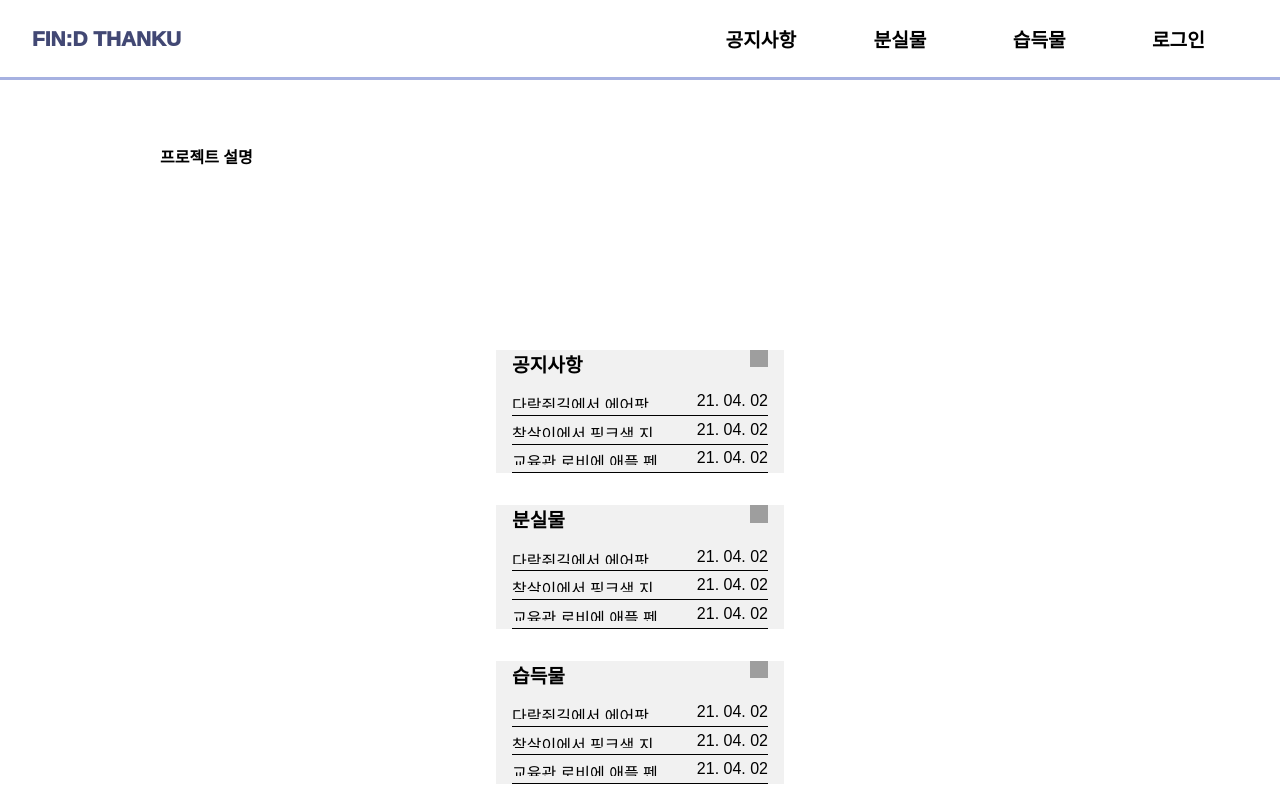
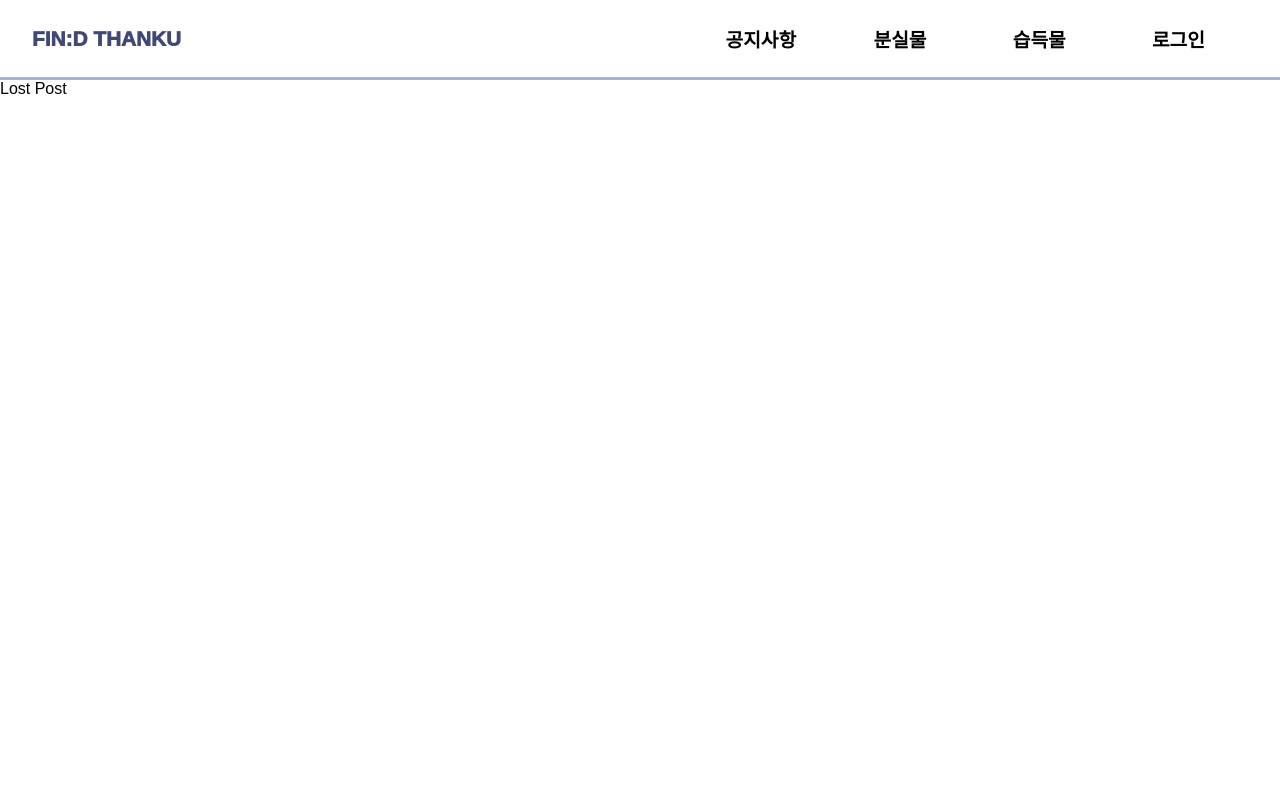
Before and after one commit to find-thanku/find-thanku-client, a React (Create React App) app: page /lost-board/post in a window 1280 px wide. Before the commit this address led to /. Built offline with nearby package versions, Linux system fonts and the light colour scheme; grey boxes are pictures that could not be loaded.

Commit message:
feat : add lost post page

```diff
--- a/src/App.tsx
+++ b/src/App.tsx
@@ -6,6 +6,7 @@ import MainPage from "../src/view/main/index";
 import Notice from "../src/view/notice/index";
 import LostBoard from "../src/view/lost-board/index";
 import LostUpload from "../src/view/lost-upload";
+import LostPost from "./view/lost-post";
 import FoundBoard from "../src/view/found-board/index";
 import Login from "../src/view/login/index";
 
@@ -19,6 +20,7 @@ const App: React.FC = () => (
           <Route path="/notice" exact component={Notice} />
           <Route path="/lost-board" exact component={LostBoard} />
           <Route path="/lost-board/upload" exact component={LostUpload} />
+          <Route path="/lost-board/post" exact component={LostPost} />
           <Route path="/found-board" exact component={FoundBoard} />
           <Route path="/login" exact component={Login} />
           <Redirect from="*" to="/" />
--- /dev/null
+++ b/src/view/lost-post/index.tsx
@@ -0,0 +1,11 @@
+import React from "react";
+
+const LostPost = () => {
+  return (
+    <>
+      <div>Lost Post</div>
+    </>
+  );
+};
+
+export default LostPost;
```
